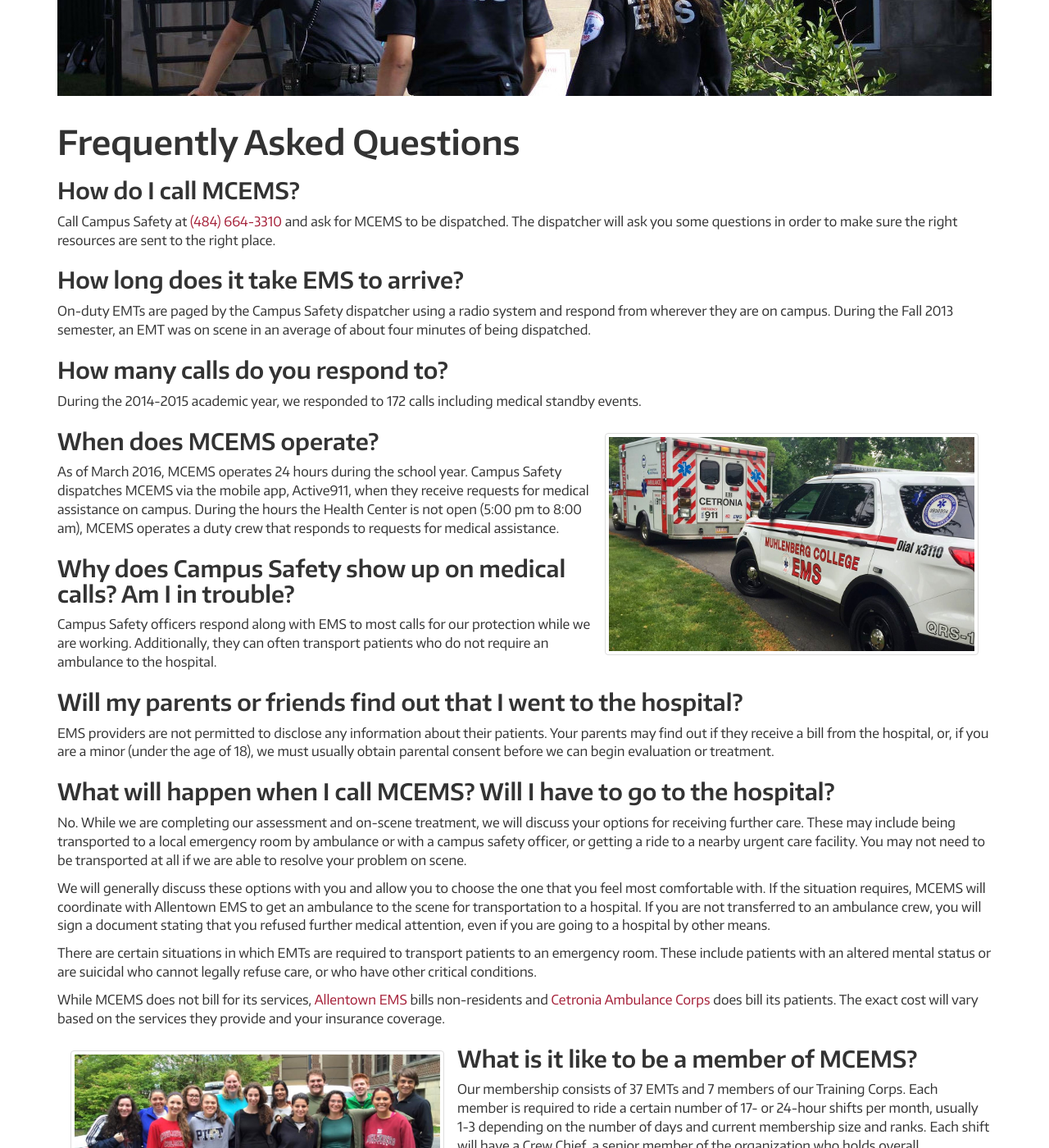
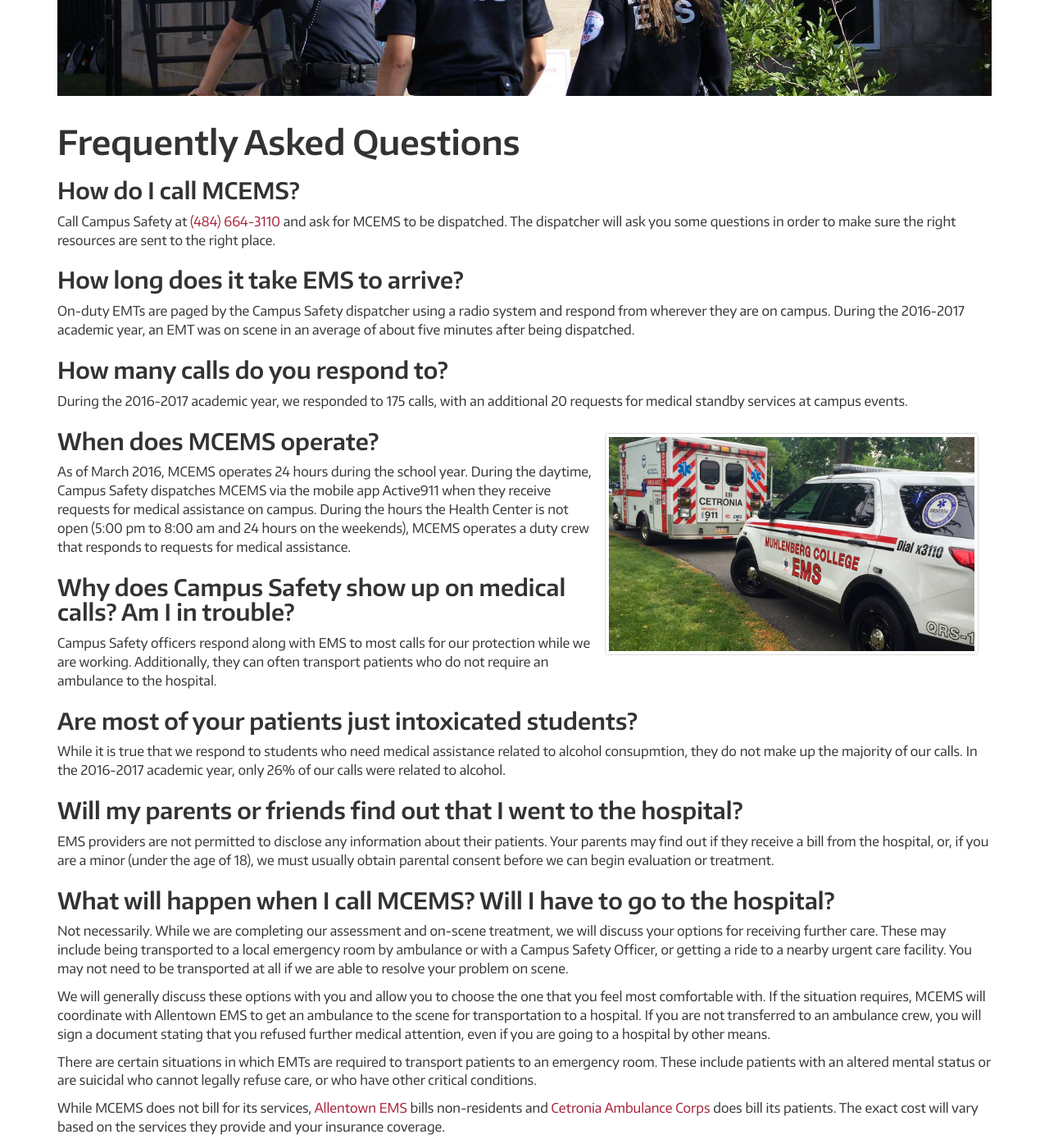
Before and after one commit to MCEMS/www, a Jekyll site: the page built from faq/index.markdown, in a window 1280 px wide and 1400 px high, scrolled down 196 px. Shown: the whole window at 82% size. Built offline with Jekyll 4.4.1, drawn with Linux system fonts in a browser that asks for light colours; nearby versions of some CDN libraries; some of the changed text lies outside the part shown.

Commit message:
Update index.markdown

```diff
--- a/faq/index.markdown
+++ b/faq/index.markdown
@@ -10,15 +10,15 @@ Frequently Asked Questions
 
 ### How do I call MCEMS?
 
-Call Campus Safety at [(484) 664-3310](tel:+14846643110) and ask for MCEMS to be dispatched. The dispatcher will ask you some questions in order to make sure the right resources are sent to the right place.
+Call Campus Safety at [(484) 664-3110](tel:+14846643110) and ask for MCEMS to be dispatched. The dispatcher will ask you some questions in order to make sure the right resources are sent to the right place.
 
 ### How long does it take EMS to arrive?
 
-On-duty EMTs are paged by the Campus Safety dispatcher using a radio system and respond from wherever they are on campus. During the Fall 2013 semester, an EMT was on scene in an average of about four minutes of being dispatched.
+On-duty EMTs are paged by the Campus Safety dispatcher using a radio system and respond from wherever they are on campus. During the 2016-2017 academic year, an EMT was on scene in an average of about five minutes after being dispatched.
 
 ### How many calls do you respond to?
 
-During the 2014-2015 academic year, we responded to 172 calls including medical standby events.
+During the 2016-2017 academic year, we responded to 175 calls, with an additional 20 requests for medical standby services at campus events.
 
 <div class="pull-right" style="max-width:40%;margin:1em;">
   <div class="thumbnail">
@@ -28,11 +28,15 @@ During the 2014-2015 academic year, we responded to 172 calls including medical
 
 ### When does MCEMS operate?
 
-As of March 2016, MCEMS operates 24 hours during the school year. Campus Safety dispatches MCEMS via the mobile app, Active911, when they receive requests for medical assistance on campus. During the hours the Health Center is not open (5:00 pm to 8:00 am), MCEMS operates a duty crew that responds to requests for medical assistance.
+As of March 2016, MCEMS operates 24 hours during the school year. During the daytime, Campus Safety dispatches MCEMS via the mobile app Active911 when they receive requests for medical assistance on campus. During the hours the Health Center is not open (5:00 pm to 8:00 am and 24 hours on the weekends), MCEMS operates a duty crew that responds to requests for medical assistance.
 
 ### Why does Campus Safety show up on medical calls? Am I in trouble?
 
 Campus Safety officers respond along with EMS to most calls for our protection while we are working. Additionally, they can often transport patients who do not require an ambulance to the hospital.
+
+### Are most of your patients just intoxicated students?
+
+While it is true that we respond to students who need medical assistance related to alcohol consupmtion, they do not make up the majority of our calls. In the 2016-2017 academic year, only 26% of our calls were related to alcohol.
 
 ### Will my parents or friends find out that I went to the hospital?
 
@@ -40,7 +44,7 @@ EMS providers are not permitted to disclose any information about their patients
 
 ### What will happen when I call MCEMS? Will I have to go to the hospital?
 
-No. While we are completing our assessment and on-scene treatment, we will discuss your options for receiving further care. These may include being transported to a local emergency room by ambulance or with a campus safety officer, or getting a ride to a nearby urgent care facility. You may not need to be transported at all if we are able to resolve your problem on scene.
+Not necessarily. While we are completing our assessment and on-scene treatment, we will discuss your options for receiving further care. These may include being transported to a local emergency room by ambulance or with a Campus Safety Officer, or getting a ride to a nearby urgent care facility. You may not need to be transported at all if we are able to resolve your problem on scene.
 
 We will generally discuss these options with you and allow you to choose the one that you feel most comfortable with. If the situation requires, MCEMS will coordinate with Allentown EMS to get an ambulance to the scene for transportation to a hospital. If you are not transferred to an ambulance crew, you will sign a document stating that you refused further medical attention, even if you are going to a hospital by other means.
 
@@ -60,6 +64,6 @@ Our membership consists of {{ site.data.membership.emt }} EMTs and {{ site.data.
 
 Many of our members have been cleared to drive QRS-1, our response vehicle, by taking an Emergency Vehicle Operator Course (EVOC) as well as going through our own familiarization program. We hold monthly training drills at which we review and practice skills, learn new protocols, and do team building exercises.
 
-We allow our members to be anywhere on campus while they are on duty. Each member carries a radio and a pager to be alerted to calls and for communication with the rest of the duty crew. We are also rolling out a computer-based dispatching system, [Active911](https://active911.com/), that works through mobile phone apps.
+We allow our members to be anywhere on campus while they are on duty. Each member carries a radio and a pager to be alerted to calls and for communication with the rest of the duty crew. We have also rolled out a computer-based dispatching system, [Active911](https://active911.com/), that works through mobile phone apps for daytime response.
 
 If this sounds appealing to you, come find us at one of our standbys, [email us](mailto:info@bergems.org), or [learn how to apply for membership](/join-mcems/)!
```
